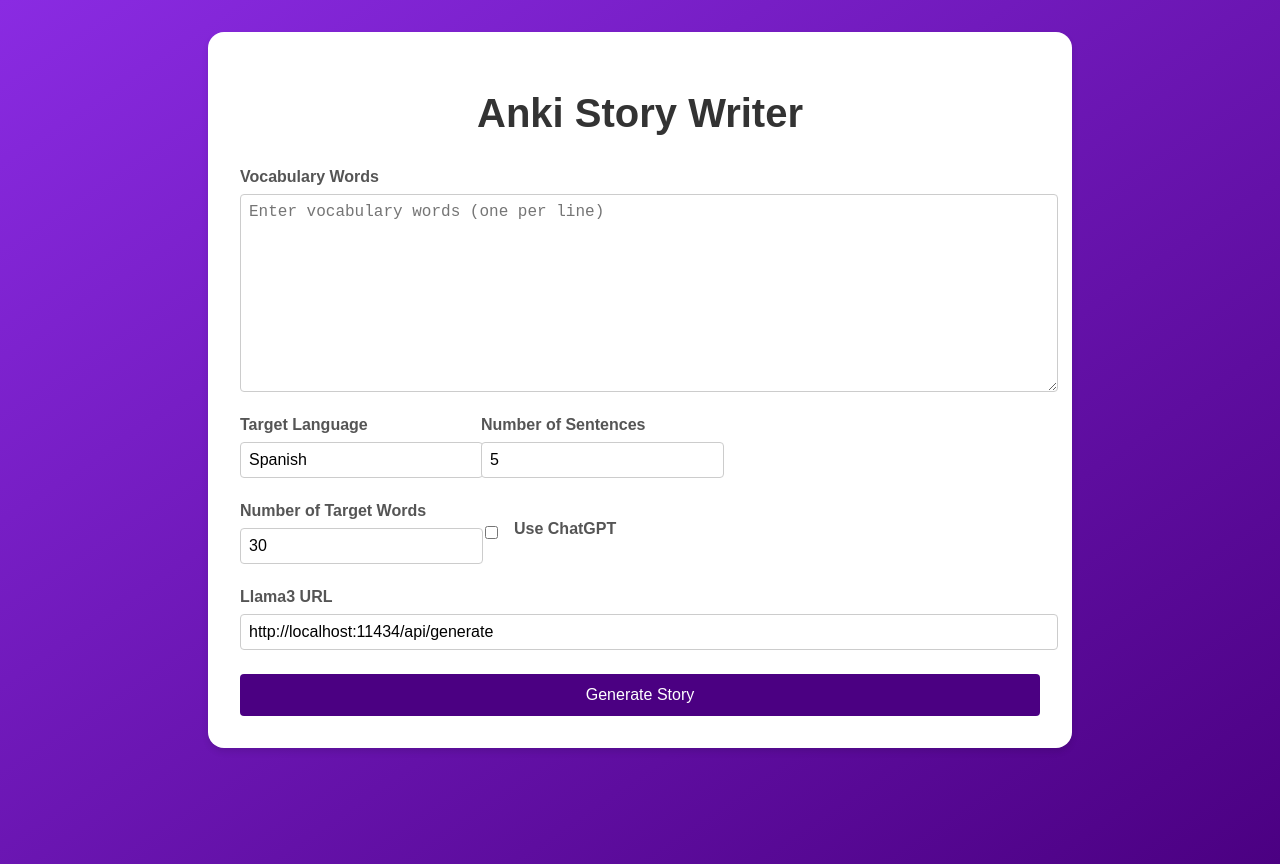
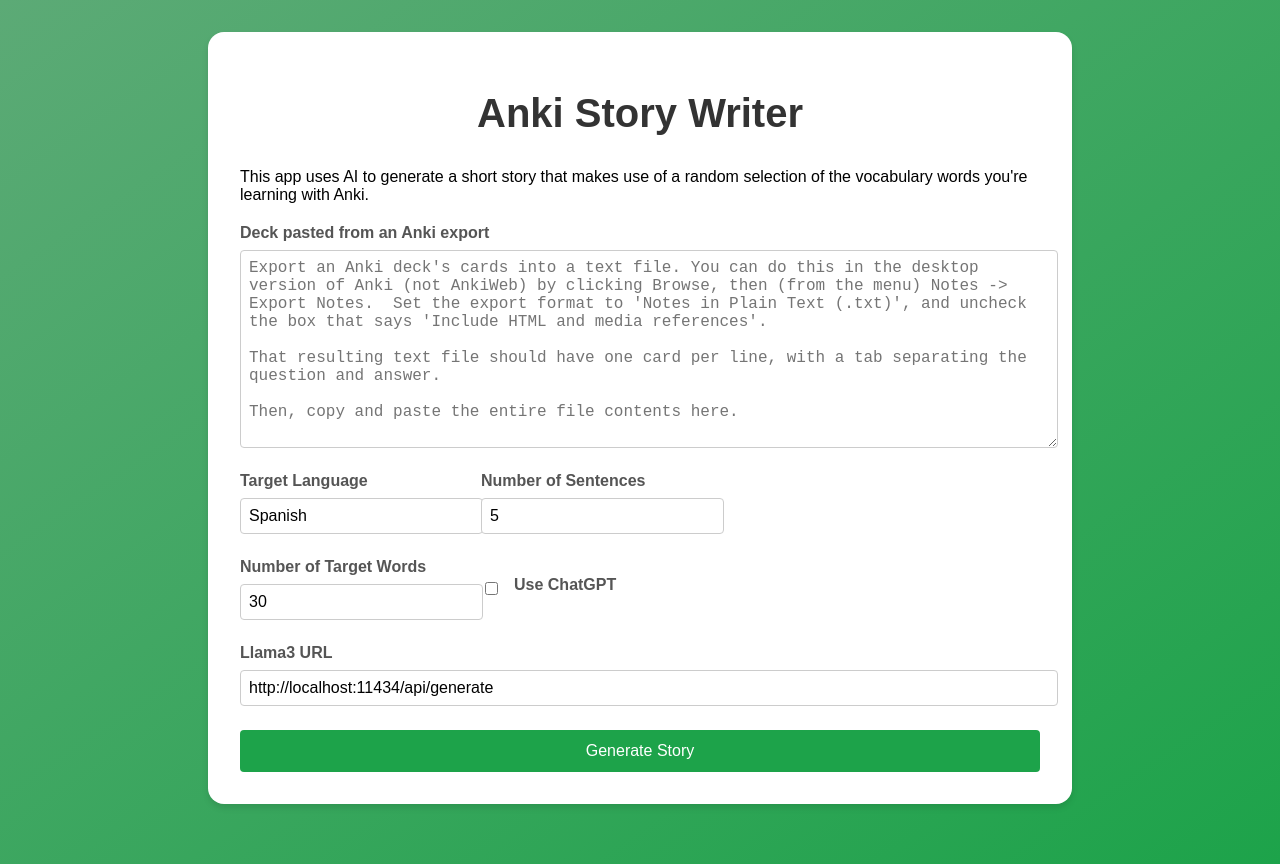
Before and after one commit to Josh1billion/anki-story-writer-react, a React (Create React App) app: page / in a window 1280 px wide. Built offline with nearby package versions, Linux system fonts and the light colour scheme.

Commit message:
Improve layout

```diff
--- a/src/App.css
+++ b/src/App.css
@@ -1,7 +1,7 @@
 
 .app-container {
   min-height: 100vh;
-  background: linear-gradient(to bottom right, #8a2be2, #4b0082);
+  background: linear-gradient(to bottom right, #5caa76, #1da34a);
   padding: 2rem;
   font-family: Arial, sans-serif;
 }
@@ -21,6 +21,10 @@
   text-align: center;
   margin-bottom: 2rem;
   color: #333;
+}
+
+.app-description {
+  margin-bottom: 20px;
 }
 
 .form-container {
@@ -69,7 +73,7 @@
 }
 
 .submit-button {
-  background-color: #4b0082;
+  background-color: #1da34a;
   color: white;
   padding: 0.75rem;
   border: none;
--- a/src/App.js
+++ b/src/App.js
@@ -52,14 +52,19 @@
     <div className="app-container">
       <div className="content-container">
         <h1 className="app-title">Anki Story Writer</h1>
+        <div className="app-description">This app uses AI to generate a short story that makes use of a random selection of the vocabulary words you're learning with Anki.</div>
         <form onSubmit={handleSubmit} className="form-container">
           <div className="form-group">
-            <label htmlFor="vocab-input">Vocabulary Words</label>
+            <label htmlFor="vocab-input">Deck pasted from an Anki export</label>
             <textarea
               id="vocab-input"
               value={input}
               onChange={(e) => setInput(e.target.value)}
-              placeholder="Enter vocabulary words (one per line)"
+              placeholder="Export an Anki deck's cards into a text file. You can do this in the desktop version of Anki (not AnkiWeb) by clicking Browse, then (from the menu) Notes -> Export Notes.  Set the export format to 'Notes in Plain Text (.txt)', and uncheck the box that says 'Include HTML and media references'.
+
+That resulting text file should have one card per line, with a tab separating the question and answer.
+
+Then, copy and paste the entire file contents here."
               rows={10}
               className="textarea-input"
             />
```
